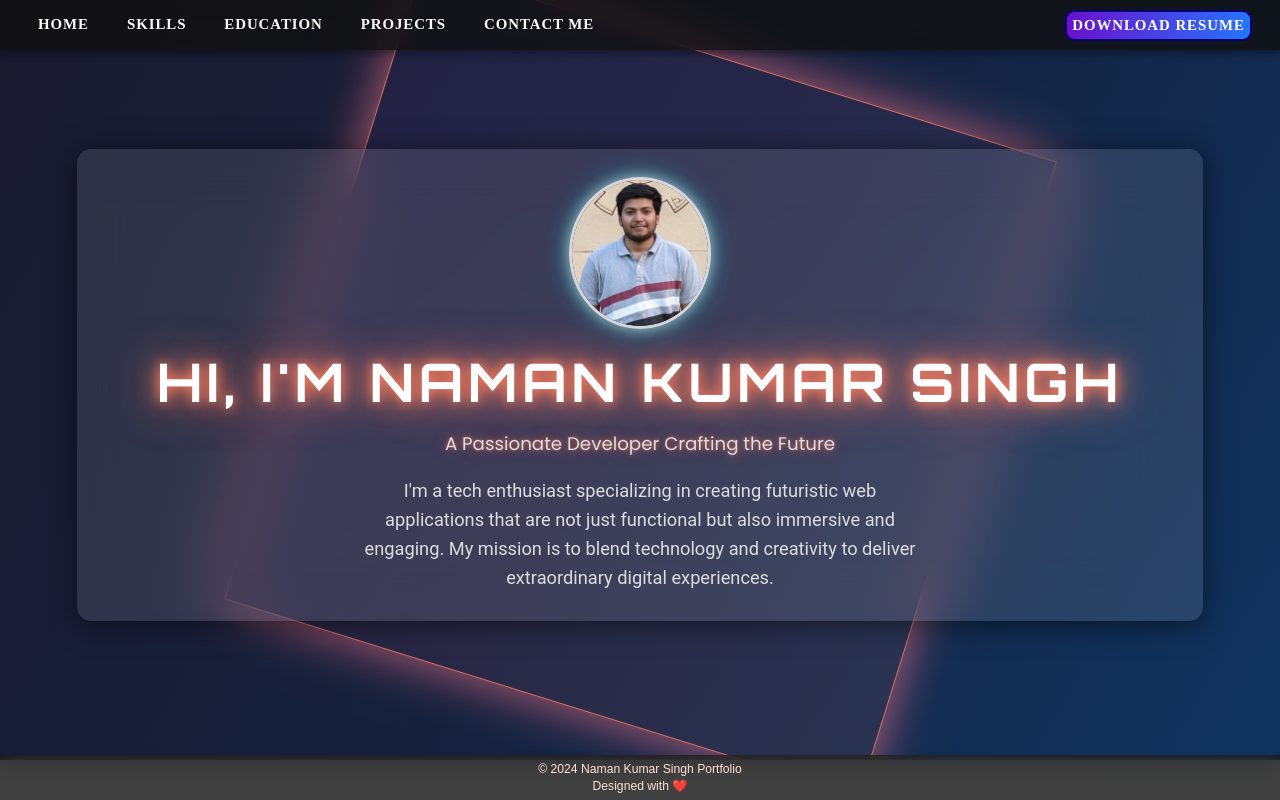
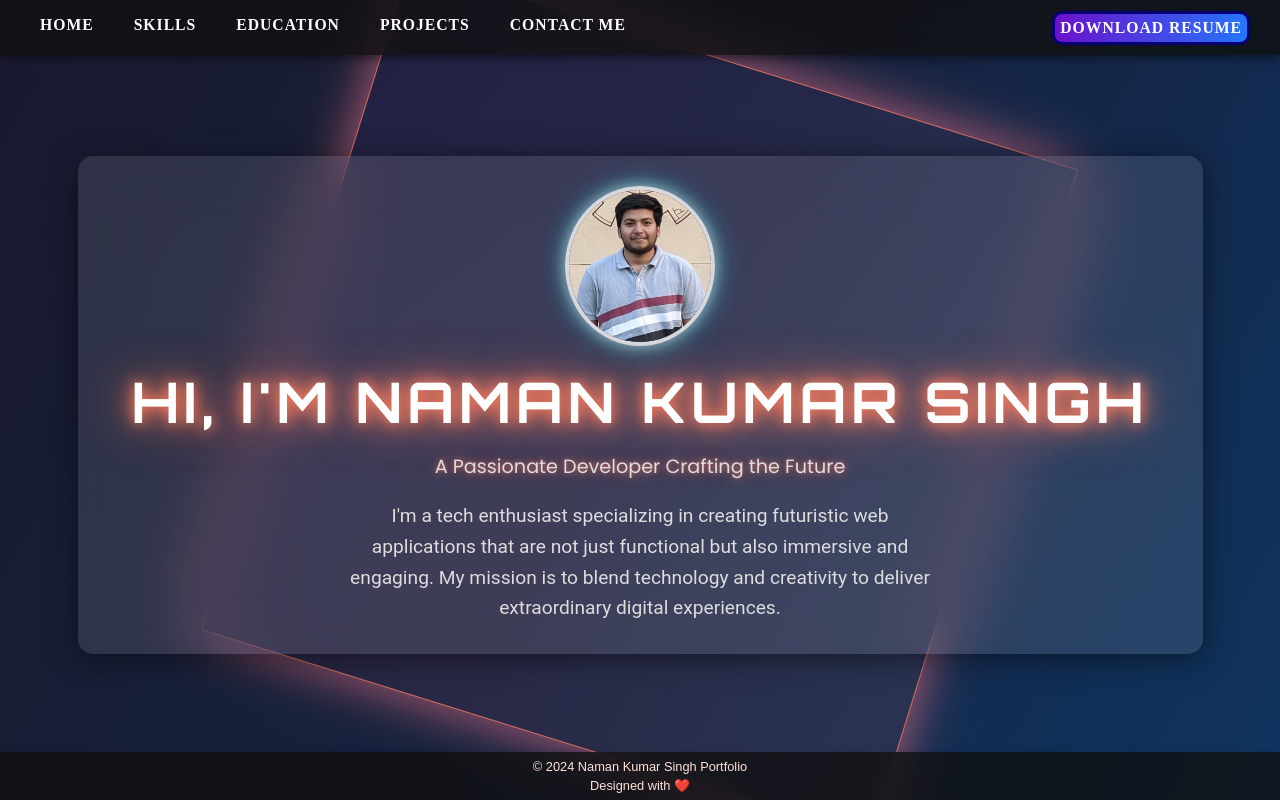
Before and after one commit to NKSG100/my-react-portfolio, a React (Vite) app: page / in a window 1280 px wide. Built offline with nearby package versions, Linux system fonts and the light colour scheme.

Commit message:
Update App.css

```diff
--- a/src/App.css
+++ b/src/App.css
@@ -12,9 +12,6 @@ html, body {
   overflow-x: hidden; /* Prevent horizontal scrolling */
   overflow-y: auto;
   font-family: Arial, sans-serif; /* Ensure consistent font rendering */
-}
-body{
-  zoom: 0.95;
 }
 /* Section-specific fix */
 section {
```
